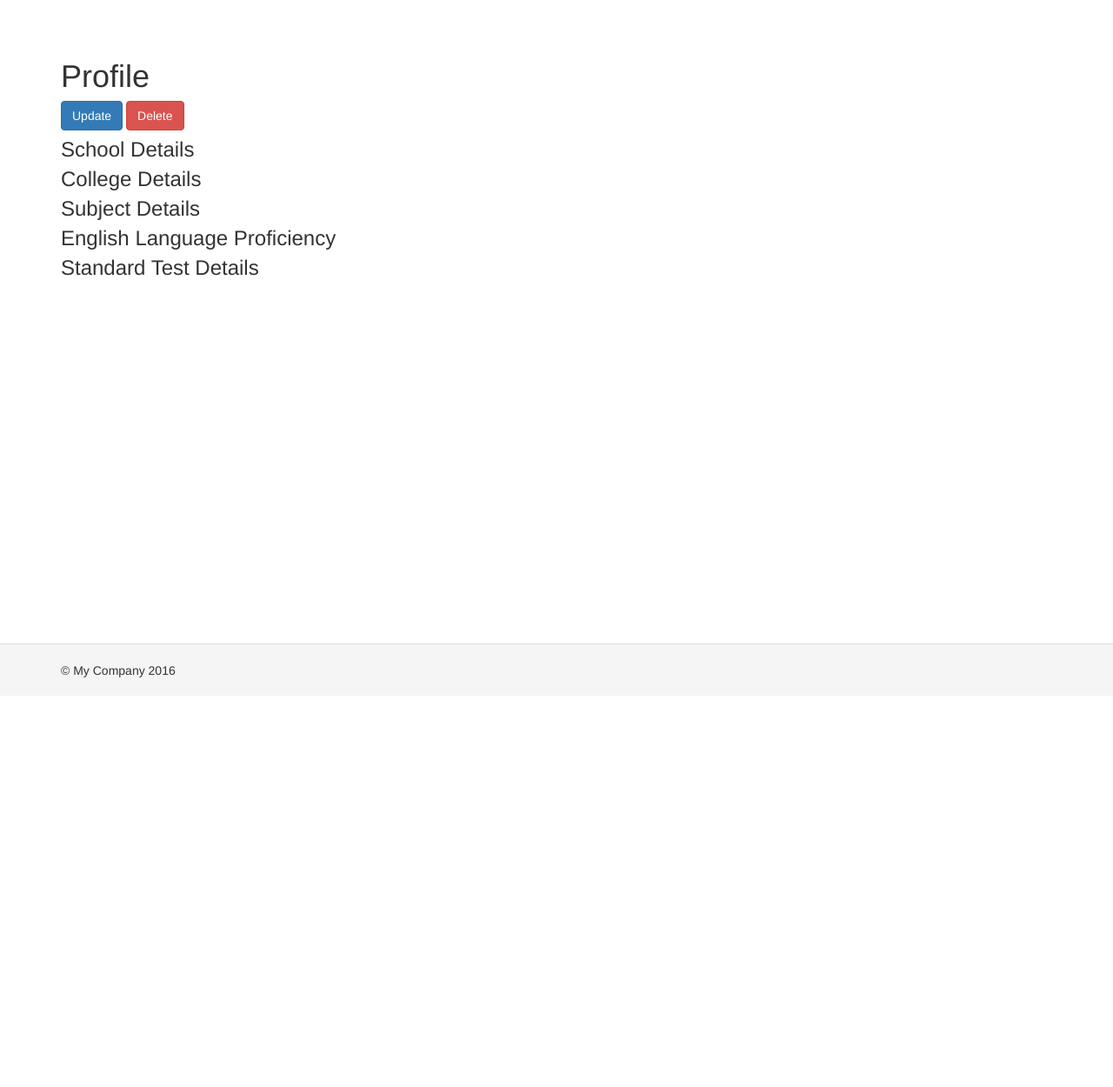
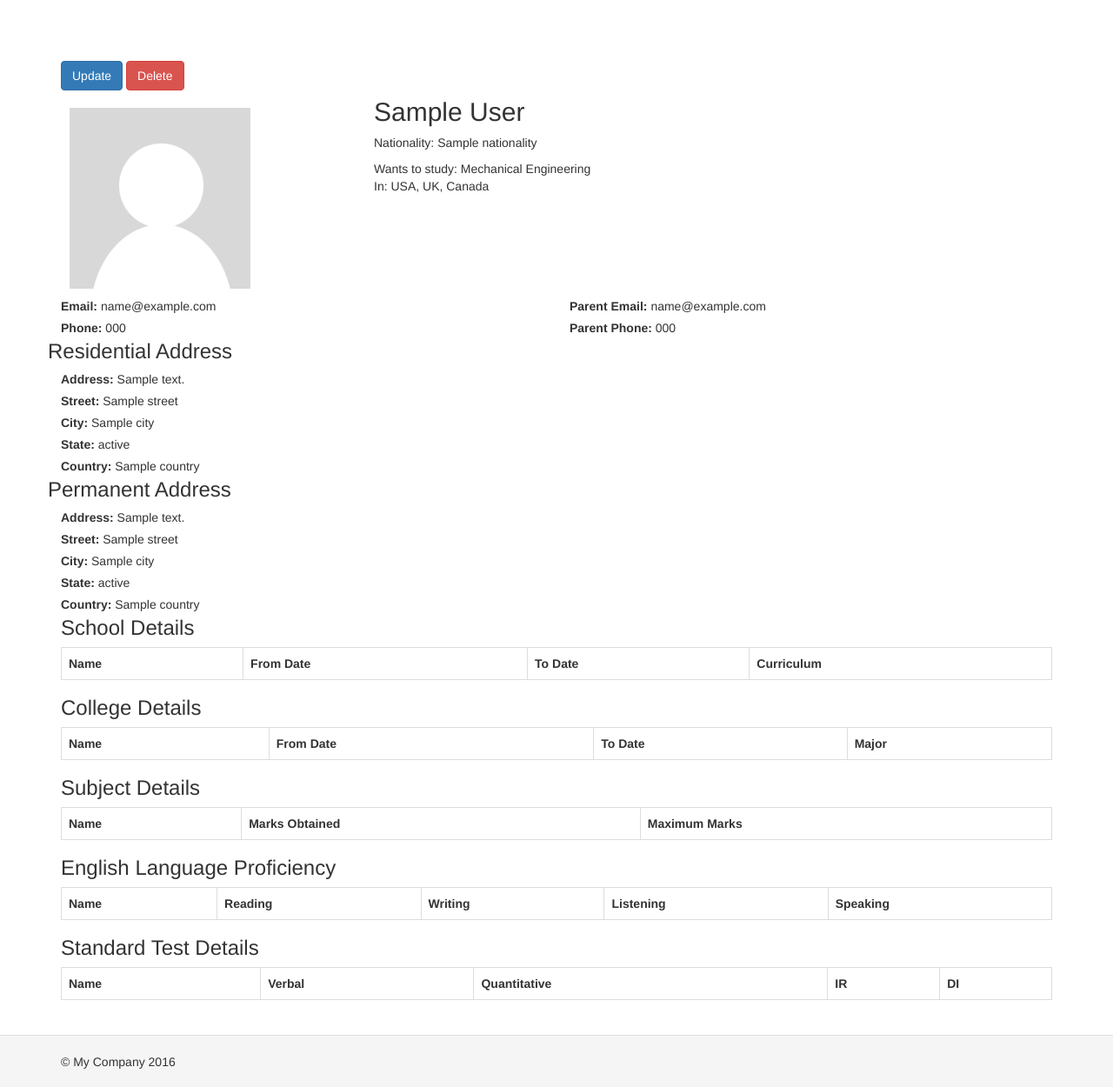
Before and after one commit to RT28/collegexperts_v1, a PHP site: template frontend/views/student/view.php in a window 1280 px wide. Shown: the whole page at 87% size. Before the commit the page ends 779 px from the top, so only its background shows below. Run offline with PHP 8.4, Linux system fonts and the light colour scheme; the template is opened without the code that fills it: most values are stand-ins (such as "Sample title", 1, 10 or a date in 2020); data that the repository does not hold is empty; some libraries are stand-ins or nearby versions.

Commit message:
student profile view

```diff
--- a/common/models/Student.php
+++ b/common/models/Student.php
@@ -11,6 +11,7 @@ use Yii;
  * @property string $first_name
  * @property string $last_name
  * @property string $date_of_birth
+ * @property string $nationality
  * @property string $gender
  * @property string $address
  * @property string $street
@@ -49,7 +50,7 @@ class Student extends \yii\db\ActiveRecord
     public function rules()
     {
         return [
-            [['first_name', 'last_name', 'date_of_birth', 'gender', 'address', 'street', 'city', 'state', 'country', 'pincode', 'email', 'parent_email', 'phone', 'parent_phone', 'created_by', 'updated_by', 'created_at', 'updated_at'], 'required'],
+            [['first_name', 'nationality', 'last_name', 'date_of_birth', 'gender', 'address', 'street', 'city', 'state', 'country', 'pincode', 'email', 'parent_email', 'phone', 'parent_phone', 'created_by', 'updated_by', 'created_at', 'updated_at'], 'required'],
             [['date_of_birth', 'created_at', 'updated_at'], 'safe'],
             [['created_by', 'updated_by'], 'integer'],
             [['first_name', 'last_name', 'address', 'street'], 'string', 'max' => 255],
--- a/frontend/views/student/_college_details.php
+++ b/frontend/views/student/_college_details.php
@@ -5,14 +5,19 @@ use yii\widgets\DetailView;
 ?>
 
 <h3>College Details </h3>
-<?php foreach ($model as $college): ?>
-	<?= DetailView::widget([
-        'model' => $college,
-        'attributes' => [
-        'name',
-        'from_date',
-        'to_date',
-        'curriculum',
-    ],
-	]); ?>
-<?php endforeach; ?>
+<table class="table table-bordered">
+    <tr>
+        <th>Name</th>
+        <th>From Date</th>
+        <th>To Date</th>
+        <th>Major</th>
+    </tr>
+    <?php foreach ($model as $college): ?>
+        <tr>
+            <td><?= $college->name ?></td>
+            <td><?= $college->from_date ?></td>
+            <td><?= $college->to_date ?></td>
+            <td><?= $college->curriculum ?></td>
+        </tr>
+    <?php endforeach; ?>
+</table>
--- a/frontend/views/student/_english_language_proficiencey_details.php
+++ b/frontend/views/student/_english_language_proficiencey_details.php
@@ -5,15 +5,21 @@ use yii\widgets\DetailView;
 ?>
 
 <h3>English Language Proficiency</h3>
-<?php foreach ($model as $test): ?>
-	<?= DetailView::widget([
-        'model' => $test,
-        'attributes' => [
-        'test_name',
-        'reading_score',
-        'writing_score',
-        'listening_score',
-        'speaking_score',
-    ],
-	]); ?>
-<?php endforeach; ?>
+<table class="table table-bordered">
+    <tr>
+        <th>Name</th>
+        <th>Reading</th>
+        <th>Writing</th>
+        <th>Listening</th>
+        <th>Speaking</th>
+    </tr>
+    <?php foreach ($model as $test): ?>
+        <tr>
+            <td><?= $test->test_name ?></td>
+            <td><?= $test->reading_score ?></td>
+            <td><?= $test->writing_score ?></td>
+            <td><?= $test->listening_score ?></td>
+            <td><?= $test->speaking_score ?></td>
+        </tr>
+    <?php endforeach; ?>
+</table>
--- a/frontend/views/student/_school_details.php
+++ b/frontend/views/student/_school_details.php
@@ -5,14 +5,19 @@ use yii\widgets\DetailView;
 ?>
 
 <h3>School Details </h3>
-<?php foreach ($model as $school): ?>
-	<?= DetailView::widget([
-        'model' => $school,
-        'attributes' => [
-        'name',
-        'from_date',
-        'to_date',
-        'curriculum',
-    ],
-	]); ?>
-<?php endforeach; ?>
+<table class="table table-bordered">
+    <tr>
+        <th>Name</th>
+        <th>From Date</th>
+        <th>To Date</th>
+        <th>Curriculum</th>
+    </tr>
+    <?php foreach ($model as $school): ?>
+        <tr>
+            <td><?= $school->name ?></td>
+            <td><?= $school->from_date ?></td>
+            <td><?= $school->to_date ?></td>
+            <td><?= $school->curriculum ?></td>
+        </tr>
+    <?php endforeach; ?>
+</table>
--- a/frontend/views/student/_standard_test_details.php
+++ b/frontend/views/student/_standard_test_details.php
@@ -5,15 +5,21 @@ use yii\widgets\DetailView;
 ?>
 
 <h3>Standard Test Details </h3>
-<?php foreach ($model as $test): ?>
-	<?= DetailView::widget([
-        'model' => $test,
-        'attributes' => [
-        'test_name',
-        'verbal_score',
-        'quantitative_score',
-        'integrated_reasoning_score',
-        'data_interpretation_score',
-    ],
-	]); ?>
-<?php endforeach; ?>
+<table class="table table-bordered">
+    <tr>
+        <th>Name</th>
+        <th>Verbal</th>
+        <th>Quantitative</th>
+        <th>IR</th>
+        <th>DI</th>
+    </tr>
+    <?php foreach ($model as $test): ?>
+        <tr>
+            <td><?= $test->test_name ?></td>
+            <td><?= $test->verbal_score ?></td>
+            <td><?= $test->quantitative_score ?></td>
+            <td><?= $test->integrated_reasoning_score ?></td>
+            <td><?= $test->data_interpretation_score ?></td>
+        </tr>
+    <?php endforeach; ?>
+</table>
--- a/frontend/views/student/_subject_details.php
+++ b/frontend/views/student/_subject_details.php
@@ -5,13 +5,17 @@ use yii\widgets\DetailView;
 ?>
 
 <h3>Subject Details </h3>
-<?php foreach ($model as $subject): ?>
-	<?= DetailView::widget([
-        'model' => $subject,
-        'attributes' => [
-        'name',
-        'marks_obtained',
-        'maximum_marks',
-    ],
-	]); ?>
-<?php endforeach; ?>
+<table class="table table-bordered">
+    <tr>
+        <th>Name</th>
+        <th>Marks Obtained</th>
+        <th>Maximum Marks</th>
+    </tr>
+    <?php foreach ($model as $subject): ?>
+        <tr>
+            <td><?= $subject->name ?></td>
+            <td><?= $subject->marks_obtained ?></td>
+            <td><?= $subject->maximum_marks ?></td>
+        </tr>
+    <?php endforeach; ?>
+</table>
--- a/frontend/views/student/view.php
+++ b/frontend/views/student/view.php
@@ -2,6 +2,7 @@
 
 use yii\helpers\Html;
 use yii\widgets\DetailView;
+use yii\helpers\FileHelper;
 
 /* @var $this yii\web\View */
 /* @var $model common\models\Student */
@@ -11,9 +12,6 @@ $this->params['breadcrumbs'][] = ['label' => 'Students', 'url' => ['index']];
 $this->params['breadcrumbs'][] = $this->title;
 ?>
 <div class="student-view">
-
-    <h1><?= Html::encode($this->title) ?></h1>
-
     <p>
         <?= Html::a('Update', ['update', 'id' => $model->id], ['class' => 'btn btn-primary']) ?>
         <?= Html::a('Delete', ['delete', 'id' => $model->id], [
@@ -24,26 +22,112 @@ $this->params['breadcrumbs'][] = $this->title;
             ],
         ]) ?>
     </p>
+    <div class="row">
+        <div class="col-xs-12 col-sm-4">
+            <?php
+                $cover_photo_path = FileHelper::findFiles("./../web/uploads/$model->id/profile_photo", [
+                    'caseSensitive' => true,
+                    'recursive' => false,
+                ]);
 
-    <?= DetailView::widget([
-        'model' => $model,
-        'attributes' => [
-            'first_name',
-            'last_name',
-            'date_of_birth',
-            'gender',
-            'address',
-            'street',
-            'city',
-            'state',
-            'country',
-            'pincode',
-            'email:email',
-            'parent_email:email',
-            'phone',
-            'parent_phone',
-        ],
-    ]) ?>
+                if (count($cover_photo_path) > 0) {
+                    echo Html::img($cover_photo_path[0], ['alt' => $model->first_name , 'class' => 'cover-photo']);
+                } else {
+                    echo Html::img("./../web/noprofile.gif", ['alt' => $model->first_name , 'class' => 'cover-photo']);
+                }
+            ?>
+        </div>
+        <div class="col-xs-12 col-sm-8">
+            <div class="row">
+                <div class="row border">
+                    <h2><?= $model->first_name . ' ' , $model->last_name ?></h2>
+                    <p>Nationality: <?= $model->nationality ?></p>
+                </div>
+                <div class="row border">
+                    <span>Wants to study:</span>
+                    <span>Mechanical Engineering</span>
+                </div>
+                <div class="row border">
+                    <span>In:</span>
+                    <span>USA, UK, Canada</span>
+                </div>
+            </div>
+        </div>
+    </div>
+
+    <div class="row">
+        <div class="col-xs-12 col-sm-6 border">
+            <label>Email:</label>
+            <span><?=  $model->email ?> </span>
+        </div>
+
+        <div class="col-xs-12 col-sm-6 border">
+            <label>Parent Email:</label>
+            <span><?=  $model->parent_email ?> </span>
+        </div>
+    </div>
+
+    <div class="row">
+        <div class="col-xs-12 col-sm-6 border">
+            <label>Phone:</label>
+            <span><?=  $model->phone ?> </span>
+        </div>
+
+        <div class="col-xs-12 col-sm-6 border">
+            <label>Parent Phone:</label>
+            <span><?=  $model->parent_phone ?> </span>
+        </div>
+    </div>
+
+    <div class="row border">
+        <h3>Residential Address</h3>
+        <div class="col-xs-12">
+            <label>Address:</label>
+            <span><?=  $model->address ?> </span>
+        </div>
+        <div class="col-xs-12">
+            <label>Street:</label>
+            <span><?=  $model->street ?> </span>
+        </div>
+        <div class="col-xs-12">
+            <label>City:</label>
+            <span><?=  $model->city ?> </span>
+        </div>
+        <div class="col-xs-12">
+            <label>State:</label>
+            <span><?=  $model->state ?> </span>
+        </div>
+
+        <div class="col-xs-12">
+            <label>Country:</label>
+            <span><?=  $model->country ?> </span>
+        </div>
+    </div>
+
+    <div class="row border">
+        <h3>Permanent Address</h3>
+        <div class="col-xs-12">
+            <label>Address:</label>
+            <span><?=  $model->address ?> </span>
+        </div>
+        <div class="col-xs-12">
+            <label>Street:</label>
+            <span><?=  $model->street ?> </span>
+        </div>
+        <div class="col-xs-12">
+            <label>City:</label>
+            <span><?=  $model->city ?> </span>
+        </div>
+        <div class="col-xs-12">
+            <label>State:</label>
+            <span><?=  $model->state ?> </span>
+        </div>
+
+        <div class="col-xs-12">
+            <label>Country:</label>
+            <span><?=  $model->country ?> </span>
+        </div>
+    </div>
 
     <?= $this->render('_school_details', [
             'model' => $model->studentSchoolDetails
--- a/frontend/web/css/site.css
+++ b/frontend/web/css/site.css
@@ -125,3 +125,8 @@ a.desc:after {
 {
 	height: 100%;
 }
+
+.border
+{
+    border: 1px solid #CECECE;
+}
```
Also changed, not shown: frontend/web/noprofile.gif (added).
